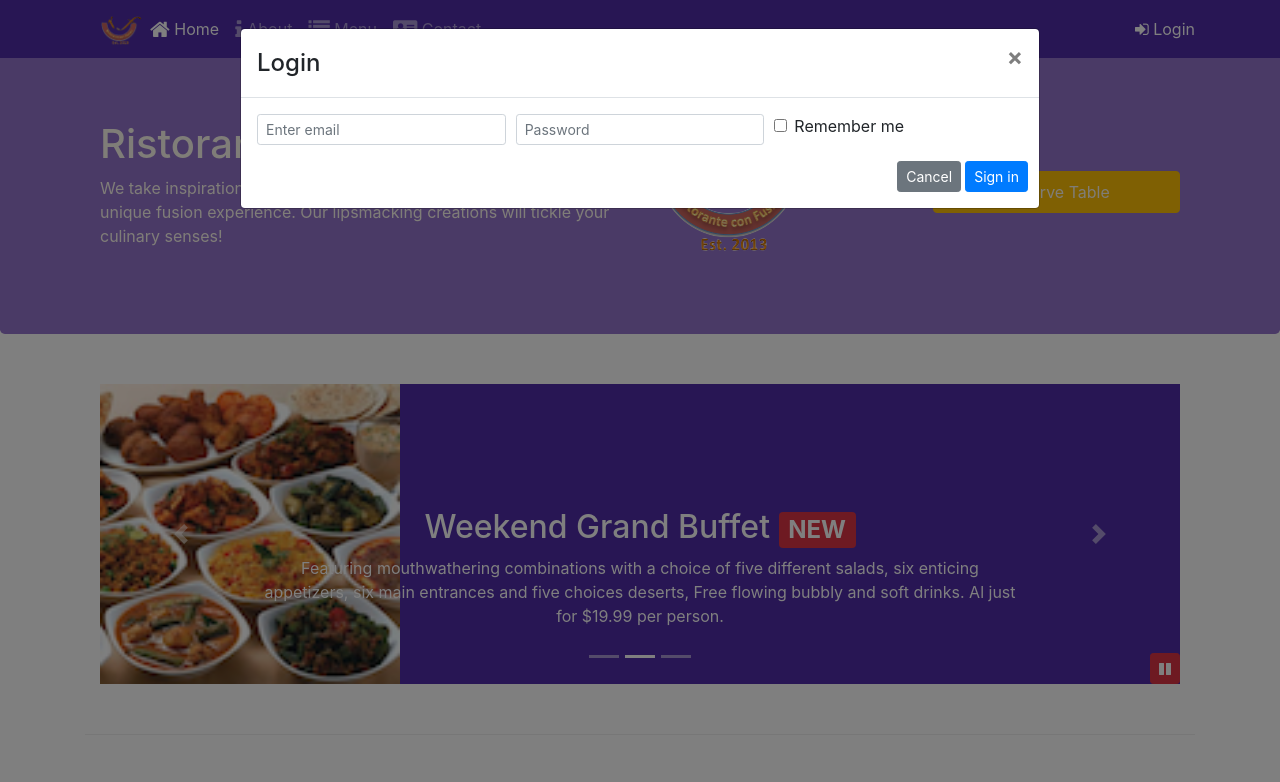
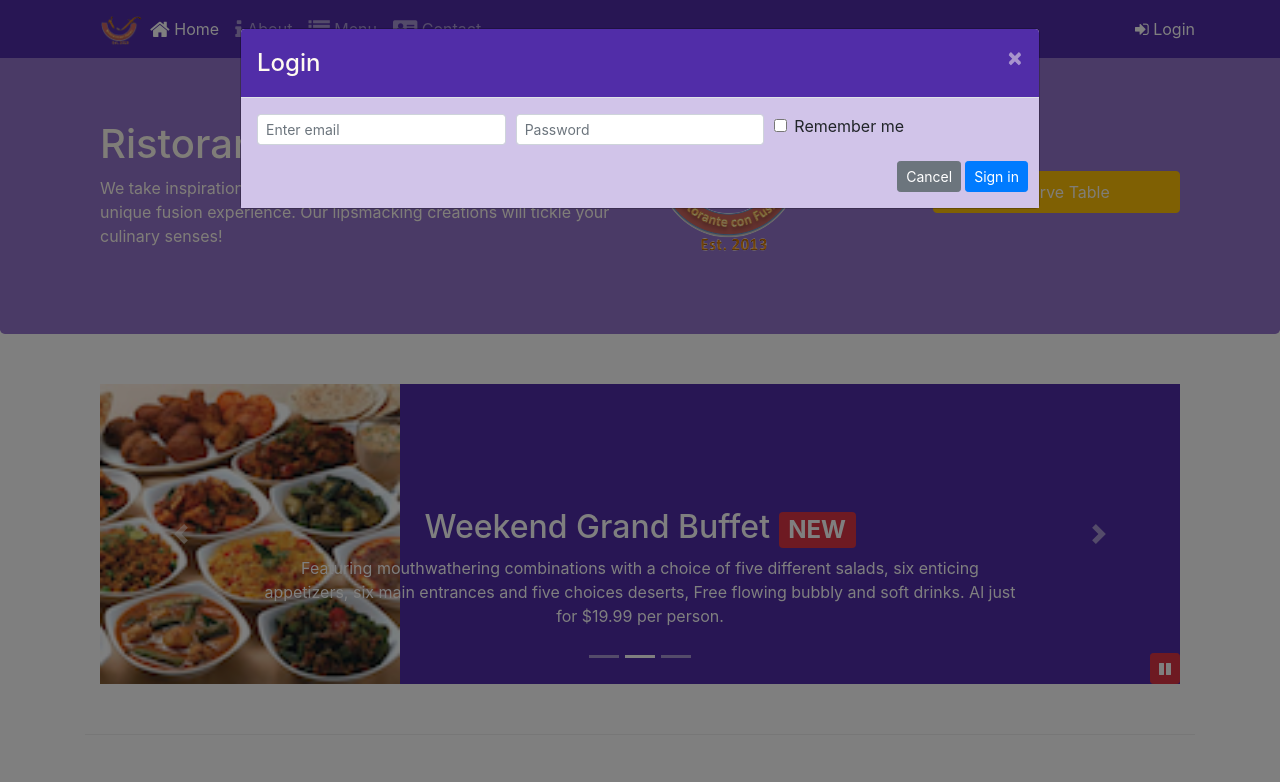
Before and after one commit to gleysi/coursera, a website: page index.html in a window 1280 px wide. Both pictures are taken after a click on the link "Login". Shown: the top 782 px of the page. Drawn offline with nearby package versions, Linux system fonts and the light colour scheme.

Commit message:
Assigment 4 Modals

```diff
--- a/css/styles.scss
+++ b/css/styles.scss
@@ -72,3 +72,14 @@ body{
     bottom: 0px;
     z-index: 1;
 }
+.modal-content {
+    .modal-header {
+        background: $background-dark;
+        .modal-title, button {
+            color: floralwhite;
+        }
+    }
+    .modal-body {
+        background: $background-pale;
+    }
+}
--- a/index.html
+++ b/index.html
@@ -26,7 +26,7 @@
                     <li class="nav-item"><a class="nav-link" href="#"><span class="fa fa-address-card fa-lg"></span> Contact</a></li>
                 </ul>
                 <span class="navbar-text">
-                    <a data-toggle="modal" data-target="#loginModal">
+                    <a id="btnLogin">
                     <span class="fa fa-sign-in"></span> Login</a>
                 </span>
             </div>
@@ -80,7 +80,7 @@
                 </div>
                 <div class="col-12 col-sm-3 align-self-center">
                     <a role="button" class="btn btn-block nav-link btn-warning"
-                    data-toggle="modal" data-target="#reservationModal">Reserve Table</a>
+                    id="btnReserveTable" >Reserve Table</a>
                 </div>
             </div>
         </div>
@@ -329,6 +329,12 @@
                 $("#carouselButton").children("span").addClass('fa-pause');
             }
         });
+        $("#btnReserveTable").click(function(){
+            $("#reservationModal").modal();
+        });
+        $("#btnLogin").click(function(){
+            $("#loginModal").modal();
+        });
     });
 </script>
 </body>
```
Also changed, not shown: css/styles.css.
